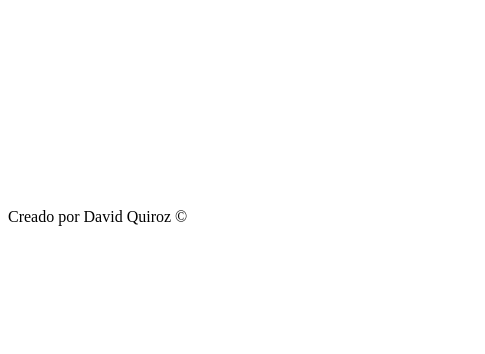
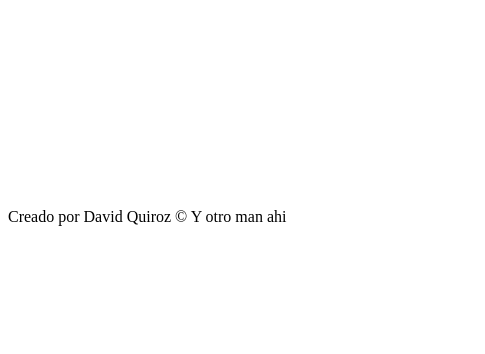
Before and after one commit to quirozu/ejemplo, a plain HTML site: page index.html in a window 1280 px wide. Shown: the full height of the page, 0-485 px from the left. Drawn offline with Linux system fonts and the light colour scheme.

Commit message:
se agrego el otro man ahi

```diff
--- a/index.html
+++ b/index.html
@@ -17,6 +17,6 @@
       </div>
       <button>Ingresar</button>
     </div>
-    Creado por David Quiroz ©
+    Creado por David Quiroz © Y otro man ahi
   </body>
 </html>
```
